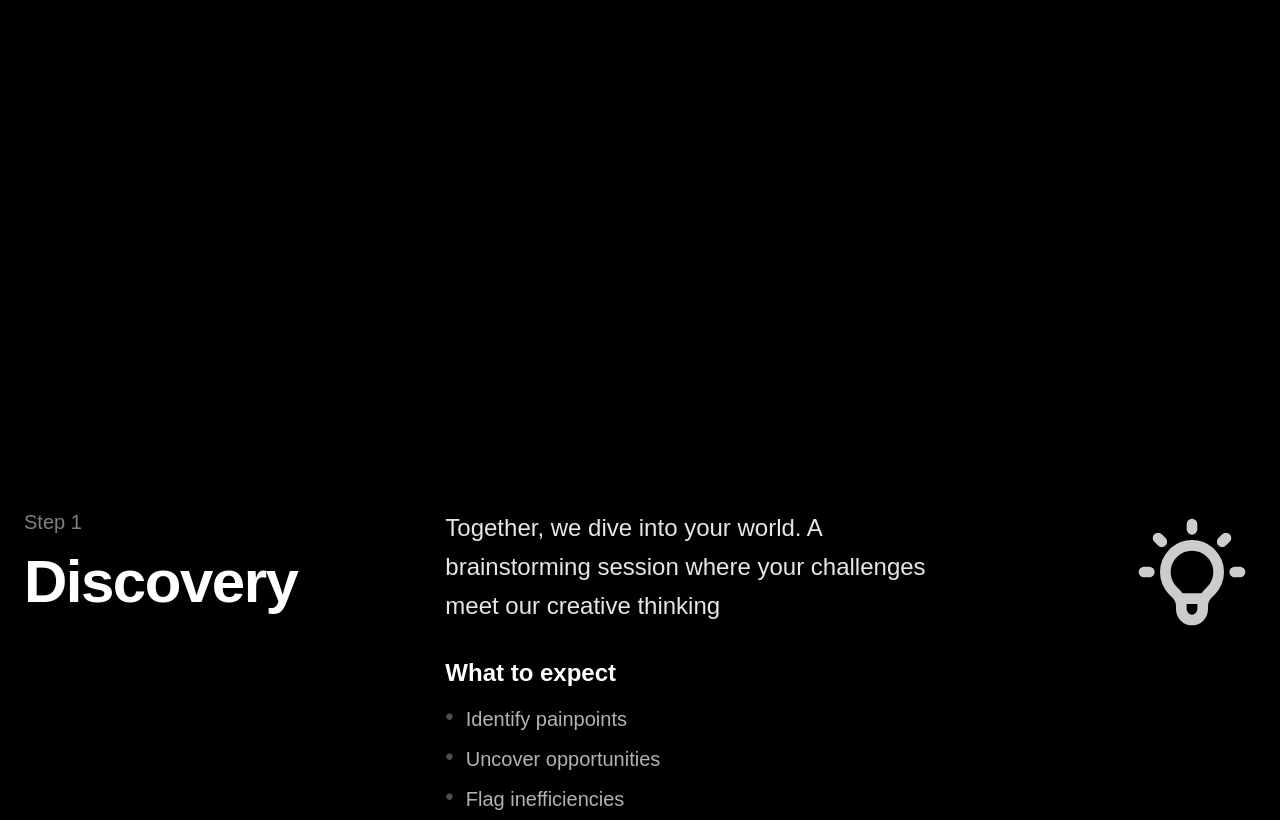
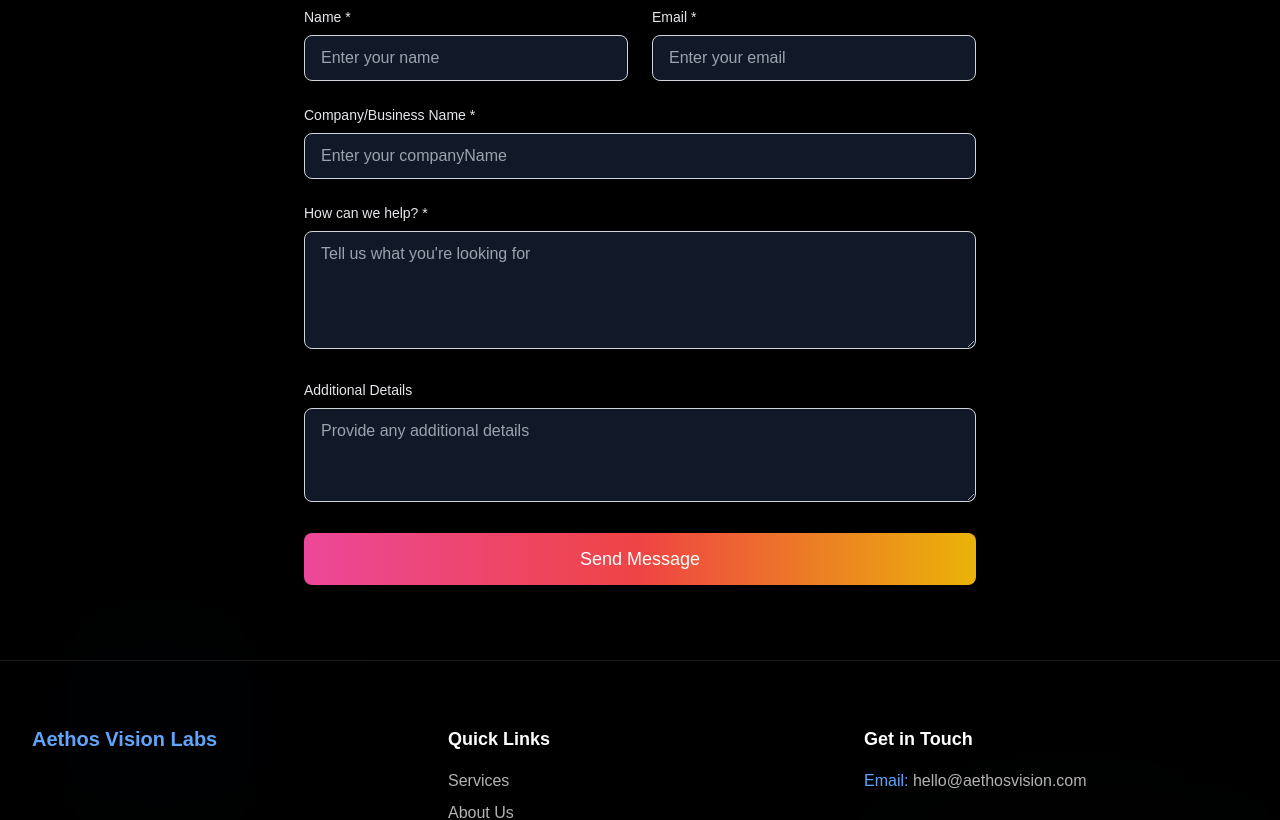
Before and after one commit to urstruelysv/avl-website-, a Next.js app: page / in a window 1280 px wide. Shown: the part 1740-2560 px from the top of the page. Built offline with nearby package versions, Linux system fonts and the light colour scheme.

Commit message:
contact form updated

```diff
--- a/src/app/components/ContactUs.tsx
+++ b/src/app/components/ContactUs.tsx
@@ -1,8 +1,7 @@
 "use client";
 
-import { useState, FormEvent, useEffect, useCallback, useRef } from "react";
+import { useState, FormEvent } from "react";
 
-// Types
 type FormData = {
   name: string;
   email: string;
@@ -13,111 +12,6 @@ type FormData = {
 
 type FormErrors = Partial<Record<keyof FormData, string>>;
 
-interface StepProps {
-  number: number;
-  title: string;
-  description: string;
-  details: string[];
-  icon: JSX.Element;
-  className?: string;
-}
-
-// Utilities
-const cn = (...classes: (string | boolean | undefined)[]) => {
-  return classes.filter(Boolean).join(" ");
-};
-
-// Custom Hook for Intersection Observer
-const useIntersectionObserver = (threshold = 0.2) => {
-  const [inView, setInView] = useState(false);
-  const elementRef = useRef<HTMLDivElement>(null);
-
-  const callback = useCallback((entries: IntersectionObserverEntry[]) => {
-    const [entry] = entries;
-    setInView(entry.isIntersecting);
-  }, []);
-
-  useEffect(() => {
-    const observer = new IntersectionObserver(callback, { threshold });
-    const element = elementRef.current;
-
-    if (element) {
-      observer.observe(element);
-      return () => observer.unobserve(element);
-    }
-  }, [callback, threshold]);
-
-  return [elementRef, inView] as const;
-};
-
-// Step Component
-const Step = ({
-  number,
-  title,
-  description,
-  details,
-  icon,
-  className,
-}: StepProps) => {
-  const [ref, inView] = useIntersectionObserver();
-
-  return (
-    <div
-      ref={ref}
-      className={cn(
-        "sticky top-0 flex h-screen items-center justify-center",
-        "transform transition-all duration-1000 ease-out",
-        inView ? "translate-y-0 opacity-100" : "translate-y-10 opacity-0",
-        className
-      )}
-    >
-      <div className="grid w-full max-w-7xl grid-cols-12 gap-8 px-6">
-        <div className="col-span-4">
-          <div className="space-y-4">
-            <span className="text-xl font-medium text-white/50">
-              Step {number}
-            </span>
-            <h3 className="text-6xl font-bold tracking-tight text-white">
-              {title}
-            </h3>
-          </div>
-        </div>
-
-        <div className="col-span-5">
-          <div className="space-y-8">
-            <p className="text-2xl leading-relaxed text-white/90">
-              {description}
-            </p>
-            <div className="space-y-4">
-              <h4 className="text-2xl font-semibold text-white">
-                What to expect
-              </h4>
-              <ul className="space-y-3">
-                {details.map((detail, index) => (
-                  <li
-                    key={index}
-                    className="flex items-start gap-3 text-xl text-white/70"
-                  >
-                    <span className="text-2xl leading-none text-white/30">
-                      •
-                    </span>
-                    {detail}
-                  </li>
-                ))}
-              </ul>
-            </div>
-          </div>
-        </div>
-
-        <div className="col-span-3 flex items-start justify-end">
-          <div className="h-32 w-32 text-white/80">{icon}</div>
-        </div>
-      </div>
-    </div>
-  );
-};
-
-// Form Component
 const ContactForm = () => {
   const [formData, setFormData] = useState<FormData>({
     name: "",
@@ -131,16 +25,12 @@ const ContactForm = () => {
 
   const validateForm = (): boolean => {
     const newErrors: FormErrors = {};
-    const fields = {
-      name: "Name is required",
-      email: "Email is required",
-      companyName: "Company/Business name is required",
-      helpNeeded: "Please tell us how we can help",
-    };
-
-    Object.entries(fields).forEach(([key, message]) => {
-      if (!formData[key as keyof FormData].trim()) {
-        newErrors[key as keyof FormData] = message;
+    const requiredFields = ["name", "email", "companyName", "helpNeeded"];
+    requiredFields.forEach((field) => {
+      if (!formData[field as keyof FormData].trim()) {
+        newErrors[field as keyof FormData] = `${field
+          .charAt(0)
+          .toUpperCase()}${field.slice(1)} is required`;
       }
     });
 
@@ -155,24 +45,29 @@ const ContactForm = () => {
   const handleSubmit = async (e: FormEvent) => {
     e.preventDefault();
     if (validateForm()) {
-      // Add your form submission logic here
       console.log("Form submitted:", formData);
     }
   };
 
   const inputClasses =
-    "w-full rounded-lg border border-white/10 bg-white/5 px-4 py-2.5 text-white focus:outline-none focus:ring-2 focus:ring-indigo-500/50 focus:border-indigo-500/50";
+    "w-full rounded-lg border border-gray-300 bg-gray-900 px-4 py-2.5 text-white placeholder-gray-400 focus:outline-none focus:ring-2 focus:ring-pink-500";
 
   return (
-    <div className="mx-auto w-full max-w-2xl rounded-2xl border border-white/10 bg-white/5 p-8 backdrop-blur-sm">
-      <h3 className="mb-6 text-2xl font-bold text-white">Ready to upgrade</h3>
+    // Use a solid black background
+    <div className="min-h-screen flex items-center justify-center bg-black p-4">
+      {/* Uncomment below for gradient background */}
+      {/* <div className="min-h-screen flex items-center justify-center bg-gradient-to-br from-[#ffd319] via-[#ff2975] to-[#8c1eff] p-4"> */}
+      <div className="w-full max-w-3xl rounded-xl bg-black p-8 shadow-2xl sm:p-12">
+        <h3 className="mb-8 text-center text-3xl font-bold text-white sm:text-4xl">
+          Contact Us
+        </h3>
         <form onSubmit={handleSubmit} className="space-y-6">
           <div className="grid grid-cols-1 gap-6 sm:grid-cols-2">
             {["name", "email"].map((field) => (
               <div key={field}>
                 <label
                   htmlFor={field}
-                className="mb-2 block text-sm font-medium text-white/70"
+                  className="mb-2 block text-sm font-medium text-gray-200"
                 >
                   {field.charAt(0).toUpperCase() + field.slice(1)} *
                 </label>
@@ -183,13 +78,13 @@ const ContactForm = () => {
                   onChange={(e) =>
                     setFormData({ ...formData, [field]: e.target.value })
                   }
-                className={cn(
-                  inputClasses,
-                  errors[field as keyof FormData] && "border-red-500/50"
-                )}
+                  className={`${inputClasses} ${
+                    errors[field as keyof FormData] && "border-red-500"
+                  }`}
+                  placeholder={`Enter your ${field}`}
                 />
                 {errors[field as keyof FormData] && (
-                <p className="mt-1 text-sm text-red-400">
+                  <p className="mt-1 text-sm text-red-500">
                     {errors[field as keyof FormData]}
                   </p>
                 )}
@@ -201,7 +96,7 @@ const ContactForm = () => {
             <div key={field}>
               <label
                 htmlFor={field}
-              className="mb-2 block text-sm font-medium text-white/70"
+                className="mb-2 block text-sm font-medium text-gray-200"
               >
                 {field === "companyName"
                   ? "Company/Business Name *"
@@ -217,10 +112,14 @@ const ContactForm = () => {
                   onChange={(e) =>
                     setFormData({ ...formData, [field]: e.target.value })
                   }
-                className={cn(
-                  inputClasses,
-                  errors[field as keyof FormData] && "border-red-500/50"
-                )}
+                  className={`${inputClasses} ${
+                    errors[field as keyof FormData] && "border-red-500"
+                  }`}
+                  placeholder={
+                    field === "helpNeeded"
+                      ? "Tell us what you're looking for"
+                      : "Provide any additional details"
+                  }
                 />
               ) : (
                 <input
@@ -230,14 +129,14 @@ const ContactForm = () => {
                   onChange={(e) =>
                     setFormData({ ...formData, [field]: e.target.value })
                   }
-                className={cn(
-                  inputClasses,
-                  errors[field as keyof FormData] && "border-red-500/50"
-                )}
+                  className={`${inputClasses} ${
+                    errors[field as keyof FormData] && "border-red-500"
+                  }`}
+                  placeholder={`Enter your ${field}`}
                 />
               )}
               {errors[field as keyof FormData] && (
-              <p className="mt-1 text-sm text-red-400">
+                <p className="mt-1 text-sm text-red-500">
                   {errors[field as keyof FormData]}
                 </p>
               )}
@@ -246,116 +145,14 @@ const ContactForm = () => {
 
           <button
             type="submit"
-          className="w-full rounded-lg bg-indigo-500 px-6 py-3 font-medium text-white transition-colors duration-200 hover:bg-indigo-600"
+            className="w-full rounded-lg bg-gradient-to-r from-pink-500 via-red-500 to-yellow-500 px-6 py-3 text-lg font-medium text-white shadow-lg transition-transform duration-300 hover:scale-105 focus:outline-none focus:ring-4 focus:ring-pink-500"
           >
             Send Message
           </button>
         </form>
       </div>
+    </div>
   );
 };
 
-// SVG Icons
-const Icons = {
-  Discovery: (
-    <svg
-      className="h-full w-full"
-      fill="none"
-      stroke="currentColor"
-      viewBox="0 0 24 24"
-    >
-      <path
-        strokeLinecap="round"
-        strokeLinejoin="round"
-        strokeWidth={2}
-        d="M9.663 17h4.673M12 3v1m6.364 1.636l-.707.707M21 12h-1M4 12H3m3.343-5.657l-.707-.707m2.828 9.9a5 5 0 117.072 0l-.548.547A3.374 3.374 0 0014 18.469V19a2 2 0 11-4 0v-.531c0-.895-.356-1.754-.988-2.386l-.548-.547z"
-      />
-    </svg>
-  ),
-  Analysis: (
-    <svg
-      className="h-full w-full"
-      fill="none"
-      stroke="currentColor"
-      viewBox="0 0 24 24"
-    >
-      <path
-        strokeLinecap="round"
-        strokeLinejoin="round"
-        strokeWidth={2}
-        d="M9 5H7a2 2 0 00-2 2v12a2 2 0 002 2h10a2 2 0 002-2V7a2 2 0 00-2-2h-2M9 5a2 2 0 002 2h2a2 2 0 002-2M9 5a2 2 0 012-2h2a2 2 0 012 2m-6 9l2 2 4-4"
-      />
-    </svg>
-  ),
-  Execution: (
-    <svg
-      className="h-full w-full"
-      fill="none"
-      stroke="currentColor"
-      viewBox="0 0 24 24"
-    >
-      <path
-        strokeLinecap="round"
-        strokeLinejoin="round"
-        strokeWidth={2}
-        d="M19.428 15.428a2 2 0 00-1.022-.547l-2.387-.477a6 6 0 00-3.86.517l-.318.158a6 6 0 01-3.86.517L6.05 15.21a2 2 0 00-1.806.547M8 4h8l-1 1v5.172a2 2 0 00.586 1.414l5 5c1.26 1.26.367 3.414-1.415 3.414H4.828c-1.782 0-2.674-2.154-1.414-3.414l5-5A2 2 0 009 10.172V5L8 4z"
-      />
-    </svg>
-  ),
-};
-
-// Main Component
-export default function ContactUs() {
-  return (
-    <div className="relative overflow-hidden bg-black text-white">
-      <div className="relative">
-        <div className="h-[50vh]" />
-
-        <Step
-          number={1}
-          title="Discovery"
-          description="Together, we dive into your world. A brainstorming session where your challenges meet our creative thinking"
-          details={[
-            "Identify painpoints",
-            "Uncover opportunities",
-            "Flag inefficiencies",
-          ]}
-          icon={Icons.Discovery}
-        />
-
-        <Step
-          number={2}
-          title="Analysis & Planning"
-          description="Strategizing every detail, including budget."
-          details={[
-            "Develop a detailed strategy and budget plan",
-            "Outline key deliverables and timelines",
-            "Craft a solution tailored to your needs",
-          ]}
-          icon={Icons.Analysis}
-        />
-
-        <Step
-          number={3}
-          title="Execution"
-          description="Sit back as we bring your vision to life."
-          details={[
-            "Full-service execution, including design, development, and marketing",
-            "Implement AI tools and automation as needed",
-            "Deliver measurable results that boost your brand",
-          ]}
-          icon={Icons.Execution}
-        />
-
-        <div className="flex min-h-screen items-center justify-center py-20">
-          <ContactForm />
-        </div>
-      </div>
-
-      <div className="fixed inset-0 pointer-events-none">
-        <div className="absolute bottom-0 right-0 h-1/2 w-1/2 rounded-full bg-blue-400/[0.02] blur-[100px]" />
-        <div className="absolute top-0 left-0 h-1/3 w-1/3 rounded-full bg-blue-600/[0.02] blur-[100px]" />
-      </div>
-    </div>
-  );
-}
+export default ContactForm;
```
Lines whose indentation alone changed are shown as unchanged.
